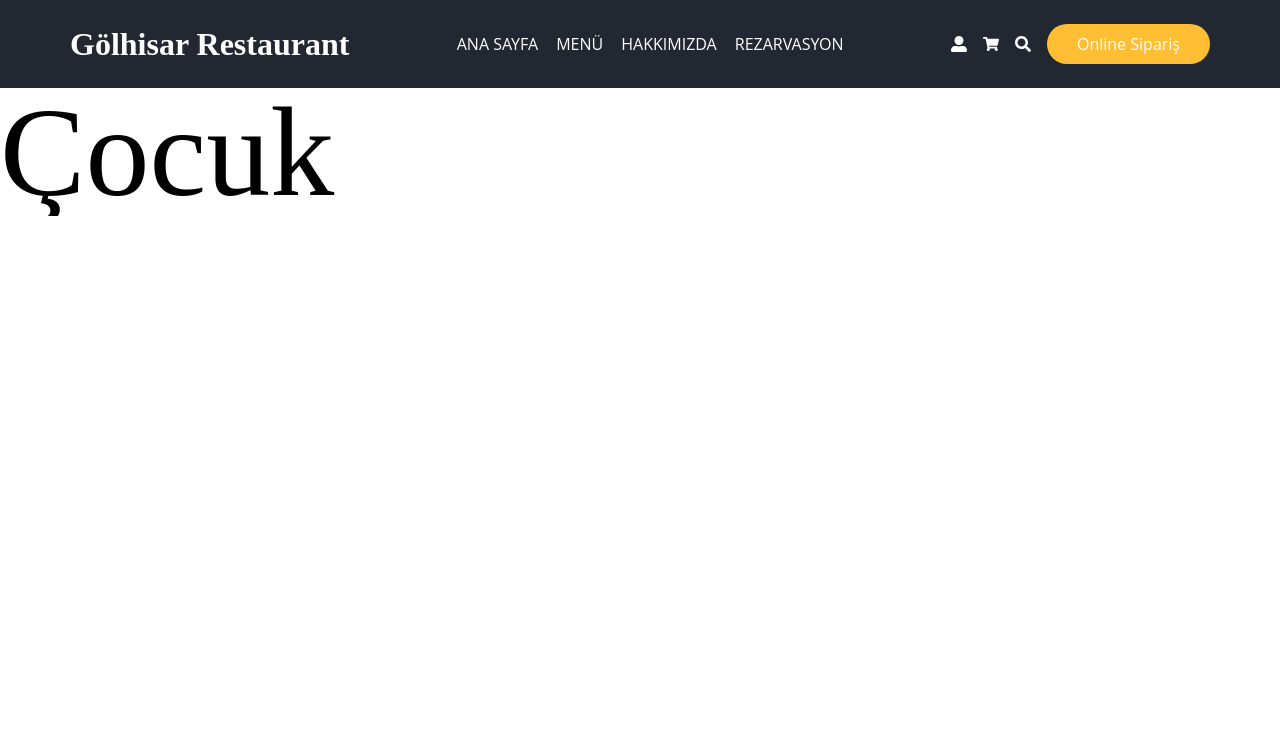
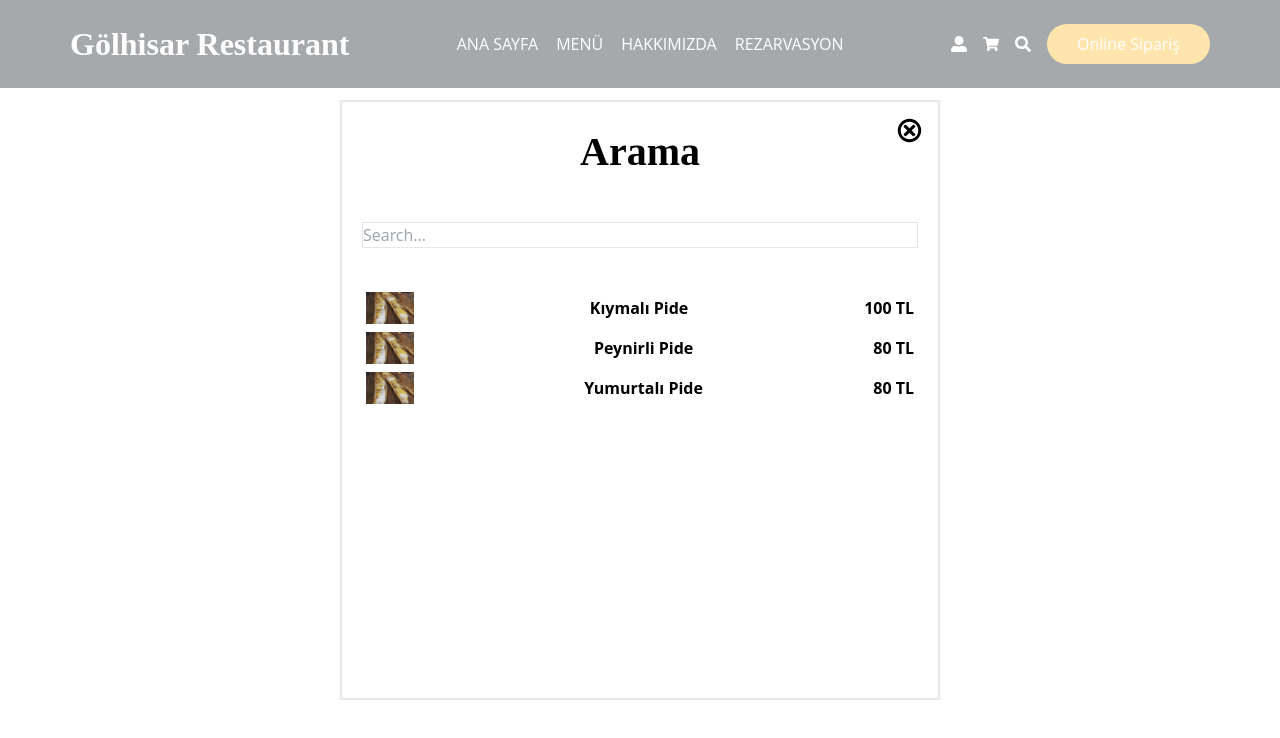
Before and after one commit to OsmanMuratTurgut/nextjs-gol-rest, a Next.js app: page / in a window 1280 px wide. Both pictures are taken after a click on the button 1022 px from the left and 44 px from the top of the page. Shown: the top 738 px of the page. Built offline with nearby package versions, Linux system fonts and the light colour scheme.

Commit message:
search-component

```diff
--- a/components/layout/Header.jsx
+++ b/components/layout/Header.jsx
@@ -1,8 +1,7 @@
 import { useState } from "react";
-import OutsideClickHandler from 'react-outside-click-handler';
 import Logo from "../ui/Logo";
 import { FaUserAlt, FaShoppingCart, FaSearch } from "react-icons/fa";
-import Title from "../ui/Title";
+import Search from "../ui/Search";
 
 const Header = () => {
     const [isSearchModal, setIsSearchModal] = useState(false)
@@ -48,11 +47,7 @@ const Header = () => {
     </div>
 
     {isSearchModal &&  (
-    <OutsideClickHandler onOutsideClick={()=> setIsSearchModal(false)}>
-        <div className="">
-            <Title className={"text-9xl font-dancing"}>Çocuk</Title>
-        </div>
-    </OutsideClickHandler>
+    <Search setIsSearchModal = {setIsSearchModal}/>
     )}
 
     </>
--- /dev/null
+++ b/components/ui/Search.jsx
@@ -0,0 +1,55 @@
+import Image from "next/image";
+import React from "react";
+import OutsideClickHandler from "react-outside-click-handler";
+import Title from "../ui/Title";
+import { GiCancel } from "react-icons/gi";
+
+const Search = ({ setIsSearchModal }) => {
+  return (
+    <div className="fixed top-0 left-0 w-screen h-screen z-50 after:content-[''] after:w-screen after:h-screen after:bg-white after:absolute after:top-0 after:left-0 after:opacity-60 grid place-content-center">
+      <OutsideClickHandler onOutsideClick={() => setIsSearchModal(false)}>
+        <div className="w-full h-full grid place-content-center relative">
+          <div className="relative z-50 w-[600px] h-[600px] bg-white border-2 p-5">
+            <Title addClass="text-[40px] text-center">Arama</Title>
+            <input
+              type="text"
+              placeholder="Search..."
+              className="border w-full my-10"
+            />
+            <ul>
+              <li className="flex items-center justify-between p-1 hover:bg-primary transition-all">
+                <div className="relative flex">
+                  <Image src="/images/pide-1.jpeg" alt="" width={48} height={48} />
+                </div>
+                <span className="font-bold">Kıymalı Pide</span>
+                <span className="font-bold">100 TL</span>
+              </li>
+              <li className="flex items-center justify-between p-1 hover:bg-primary transition-all">
+                <div className="relative flex">
+                  <Image src="/images/pide-1.jpeg" alt="" width={48} height={48} />
+                </div>
+                <span className="font-bold">Peynirli Pide</span>
+                <span className="font-bold">80 TL</span>
+              </li>
+              <li className="flex items-center justify-between p-1 hover:bg-primary transition-all">
+                <div className="relative flex">
+                  <Image src="/images/pide-1.jpeg" alt="" width={48} height={48} />
+                </div>
+                <span className="font-bold">Yumurtalı Pide</span>
+                <span className="font-bold">80 TL</span>
+              </li>
+            </ul>
+            <button
+              className="absolute  top-4 right-4  hover:bg-primary transition-all btn-rounded"
+              onClick={() => setIsSearchModal(false)}
+            >
+              <GiCancel size={25} className=" transition-all" />
+            </button>
+          </div>
+        </div>
+      </OutsideClickHandler>
+    </div>
+  );
+};
+
+export default Search;
--- a/components/ui/Title.jsx
+++ b/components/ui/Title.jsx
@@ -1,6 +1,6 @@
-const Title = ({children, className}) => {
+const Title = ({children, addClass}) => {
   return (
-    <div className={`${className}`}>{children}</div>
+    <div className={`${addClass} font-dancing font-bold`}>{children}</div>
   )
 }
 
--- a/styles/globals.css
+++ b/styles/globals.css
@@ -18,3 +18,7 @@ body {
 .btn-primary {
   @apply text-white px-[1.875rem] py-[0.5rem] rounded-3xl bg-primary cursor-pointer hover:opacity-70 transition-all disabled:opacity-50 disabled:cursor-not-allowed;
 }
+
+.btn-rounded {
+  @apply rounded-3xl;
+}
```
Also changed, not shown: public/images/pide-1.jpeg (added).
